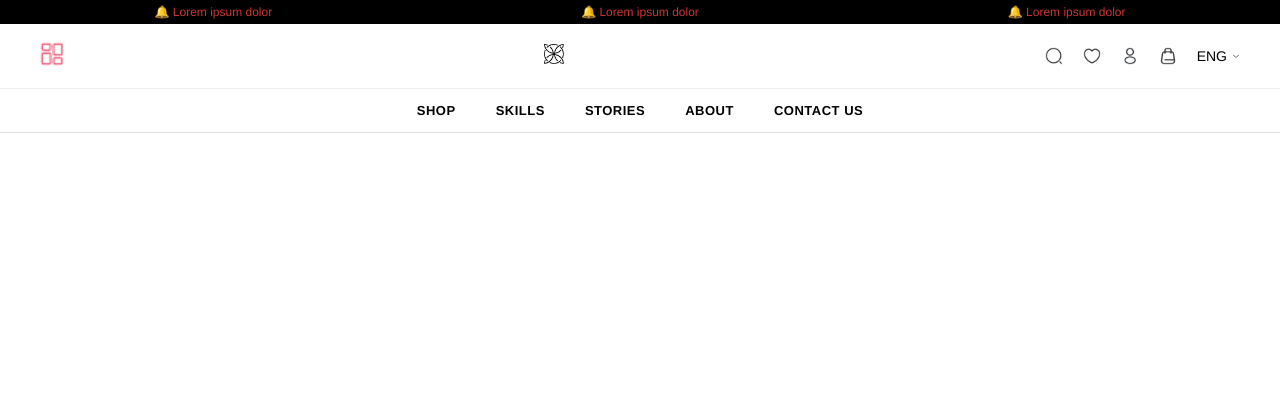
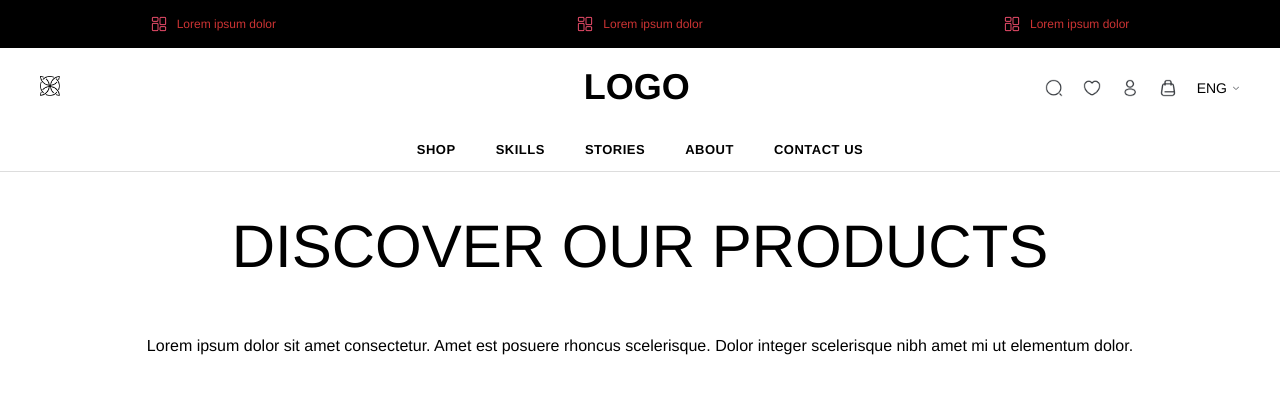
Before and after one commit to MytriAryani/Ecommerce-exp, a React (Vite) app: page / in a window 1280 px wide. Shown: the top 394 px of the page. Built offline with nearby package versions, Linux system fonts and the light colour scheme.

Commit message:
stsarted herosection

```diff
--- a/src/App.jsx
+++ b/src/App.jsx
@@ -1,10 +1,13 @@
 import React from 'react';
 import Header from './components/Header';
+import Herosection from './components/Herosection.jsx';
+
 
 function App() {
   return (
     <div className="App">
       <Header />
+      <Herosection />
     </div>
   );
 }
--- a/src/components/Header.css
+++ b/src/components/Header.css
@@ -27,12 +27,13 @@ body {
     align-items: center;
     padding: 18px 40px;
     background-color: #fff;
-    border-bottom: 1px solid #eee;
+
   }
 
   .icon-logo {
-    width: 24px;
-    height: 24px;
+    width: 16px;
+    height: 16px;
+    margin-right: 10px;
   }
 
   .main-logo {
@@ -81,7 +82,14 @@ body {
 
   .nav-bar li {
     font-size: 13px;
-    font-weight: 600;
+    font-weight: 700;
     cursor: pointer;
     letter-spacing: 0.5px;
   }
+  .header-center{
+    width: 107px;
+    height:44px;
+    font-size: 36px;
+    font-weight: 800;
+    padding-left:170px;
+  }
--- a/src/components/Header.jsx
+++ b/src/components/Header.jsx
@@ -13,18 +13,24 @@ const Header = () => {
     <>
       {/* Top Notification Bar */}
       <div className="top-bar">
-        <div className="top-message">🔔 Lorem ipsum dolor</div>
-        <div className="top-message">🔔 Lorem ipsum dolor</div>
-        <div className="top-message">🔔 Lorem ipsum dolor</div>
+        <div className="top-message">
+            <img src={logoIcon} alt="Icon Logo" className="icon-logo" />
+            <p>Lorem ipsum dolor</p></div>
+        <div className="top-message"> <img src={logoIcon} alt="Icon Logo" className="icon-logo" />
+        <p>Lorem ipsum dolor</p></div>
+        <div className="top-message">
+        <img src={logoIcon} alt="Icon Logo" className="icon-logo" />
+        <p>Lorem ipsum dolor</p>
+        </div>
       </div>
 
       {/* Main Header */}
       <header className="main-header">
         <div className="header-left">
-          <img src={logoIcon} alt="Icon Logo" className="icon-logo" />
+        <img src={mainLogo} alt="Main Logo" className="main-logo" />
         </div>
         <div className="header-center">
-          <img src={mainLogo} alt="Main Logo" className="main-logo" />
+          LOGO
         </div>
         <div className="header-right">
           <img src={searchIcon} alt="Search" className="header-icon" />
--- /dev/null
+++ b/src/components/Herosection.css
@@ -0,0 +1,9 @@
+.hero-section{
+    display:flex;
+    flex-direction: column;
+    align-items: center;
+}
+.hero-section h1{
+    font-weight: 200;
+    font-size: 60px;
+}
--- /dev/null
+++ b/src/components/Herosection.jsx
@@ -0,0 +1,14 @@
+import './Herosection.css';
+
+function Heroseection(){
+    return(
+        <div className="hero-section">
+
+                <h1>DISCOVER OUR PRODUCTS</h1>
+                <p>Lorem ipsum dolor sit amet consectetur. Amet est posuere rhoncus scelerisque. Dolor integer scelerisque nibh amet mi ut elementum dolor.</p>
+
+
+        </div>
+    )
+}
+export default Heroseection;
```
